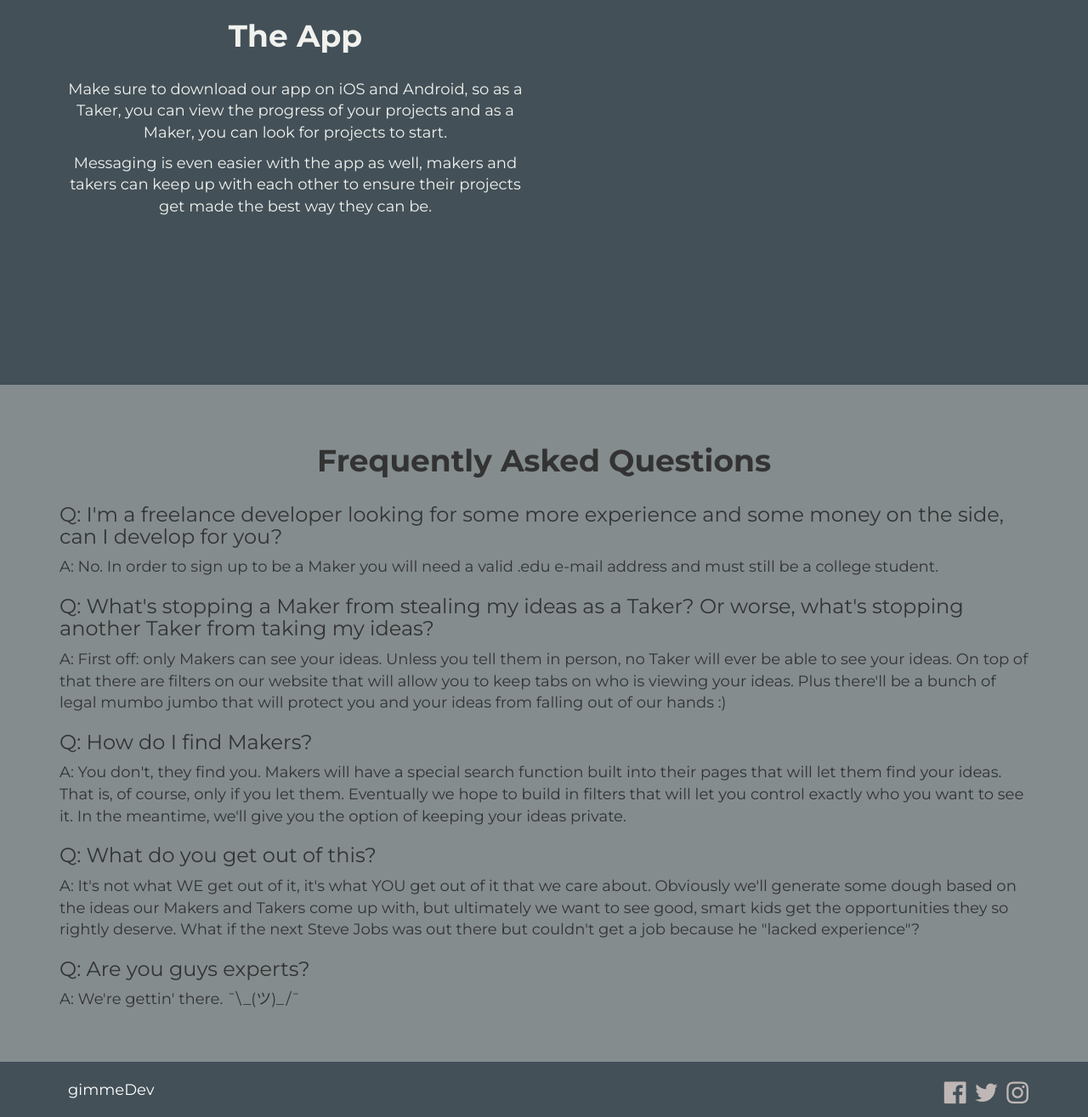
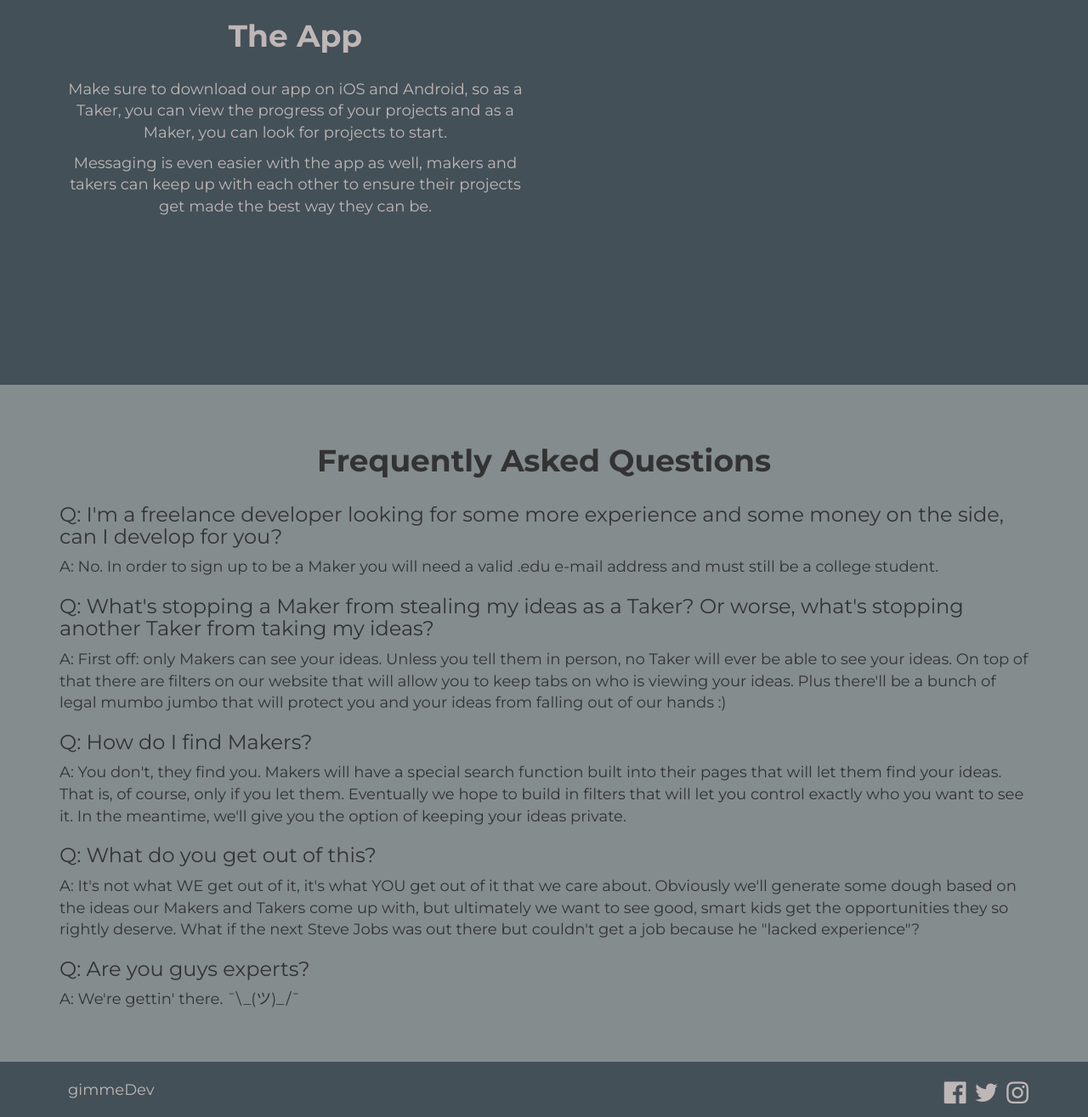
Before and after one commit to cgnicolas/gimmeDev, a plain HTML site: page index.html in a window 1280 px wide. Shown: the part 1277-2592 px from the top of the page at 85% size. Drawn offline with nearby package versions, Linux system fonts and the light colour scheme.

Commit message:
Color Scheme Changes

```diff
--- a/styles.css
+++ b/styles.css
@@ -23,7 +23,7 @@ footer p {
 
 .btn-lg {
   background-color: #DCF763;
-  color: #848C8E;
+  color: #BFB7B6;
   font-weight: 700;
 }
 
@@ -79,7 +79,7 @@ footer p {
 }
 .rowWrapOther{
   background-color: #435058;
-  color:#F1F2EE;
+  color:#BFB7B6;
 }
 
 .navbar-default .navbar-collapse {
@@ -126,6 +126,7 @@ footer p {
   text-align: center;
 }
 
-.leftFooter{
+.leftFooter p{
   float:left;
+  color: #BFB7B6;
 }
```
